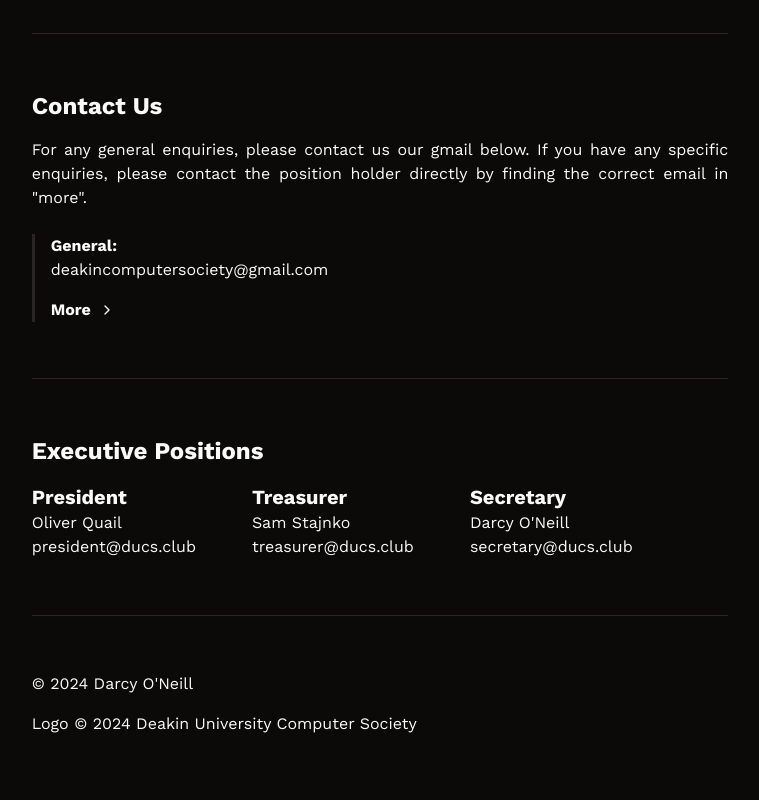
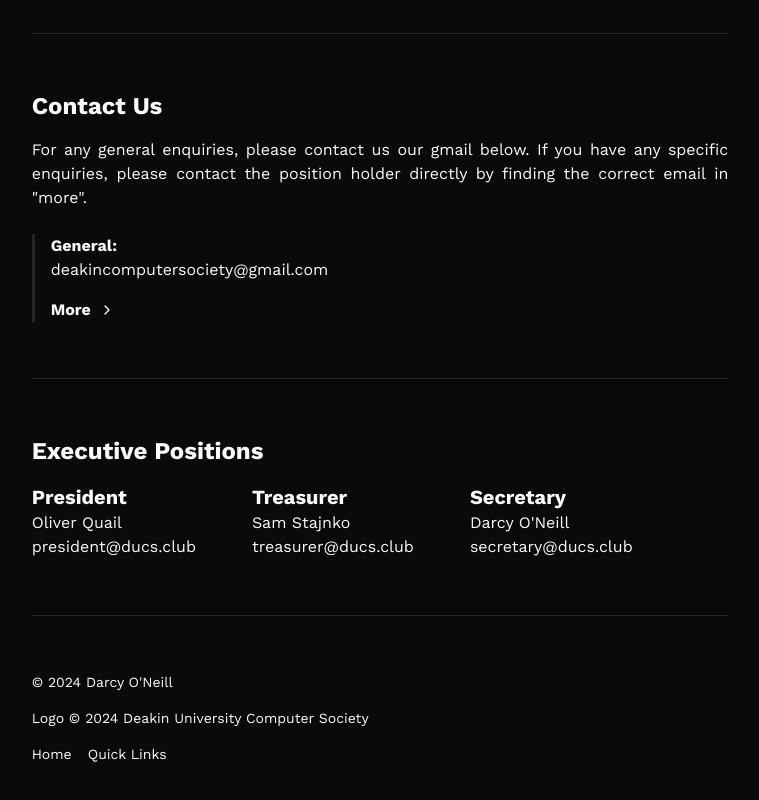
Before and after one commit to Deakin-University-Computer-Society/Deakin-University-Computer-Society.github.io, a React (Vite) app: page / in a window 1280 px wide. Shown: the part 1356-2156 px from the top of the page, without its empty margins (260-1019 px from the left). Built offline with nearby package versions, Linux system fonts and the light colour scheme.

Commit message:
Added to footer

```diff
--- a/src/app/TempHomeContent/Footer.tsx
+++ b/src/app/TempHomeContent/Footer.tsx
@@ -1,10 +1,20 @@
+import { Link } from "react-router-dom";
+
 export function Footer() {
 	const currentYear = new Date().getFullYear();
 
 	return (
-		<footer className="flex flex-col gap-4">
+		<footer className="flex flex-col gap-4 text-sm">
 			<p>© {currentYear} Darcy O'Neill</p>
 			<p>Logo © {currentYear} Deakin University Computer Society</p>
+			<div className="flex flex-row gap-4">
+				<Link to="/" className="hover:underline">
+					Home
+				</Link>
+				<Link to="/links" className="hover:underline">
+					Quick Links
+				</Link>
+			</div>
 		</footer>
 	);
 }
```
